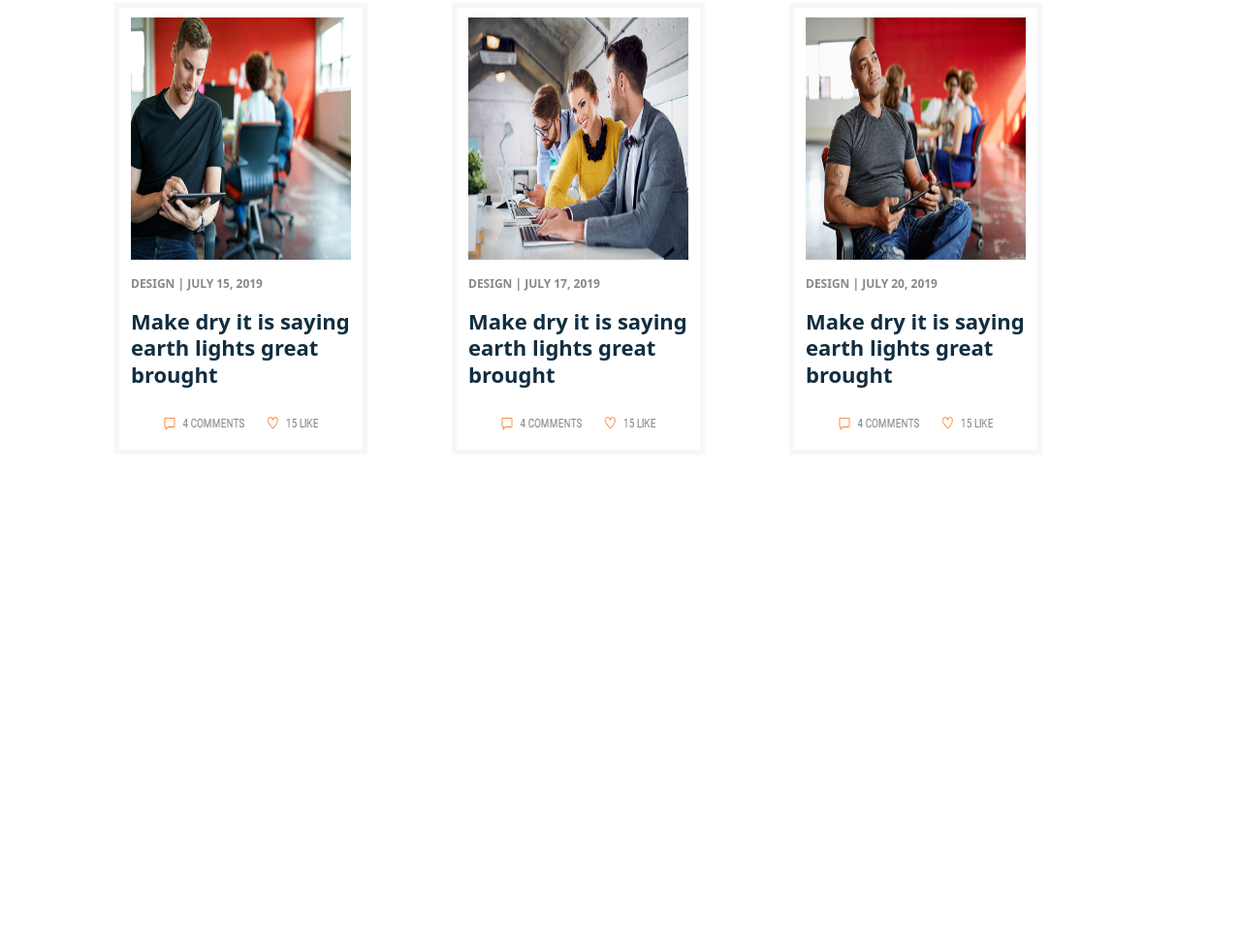
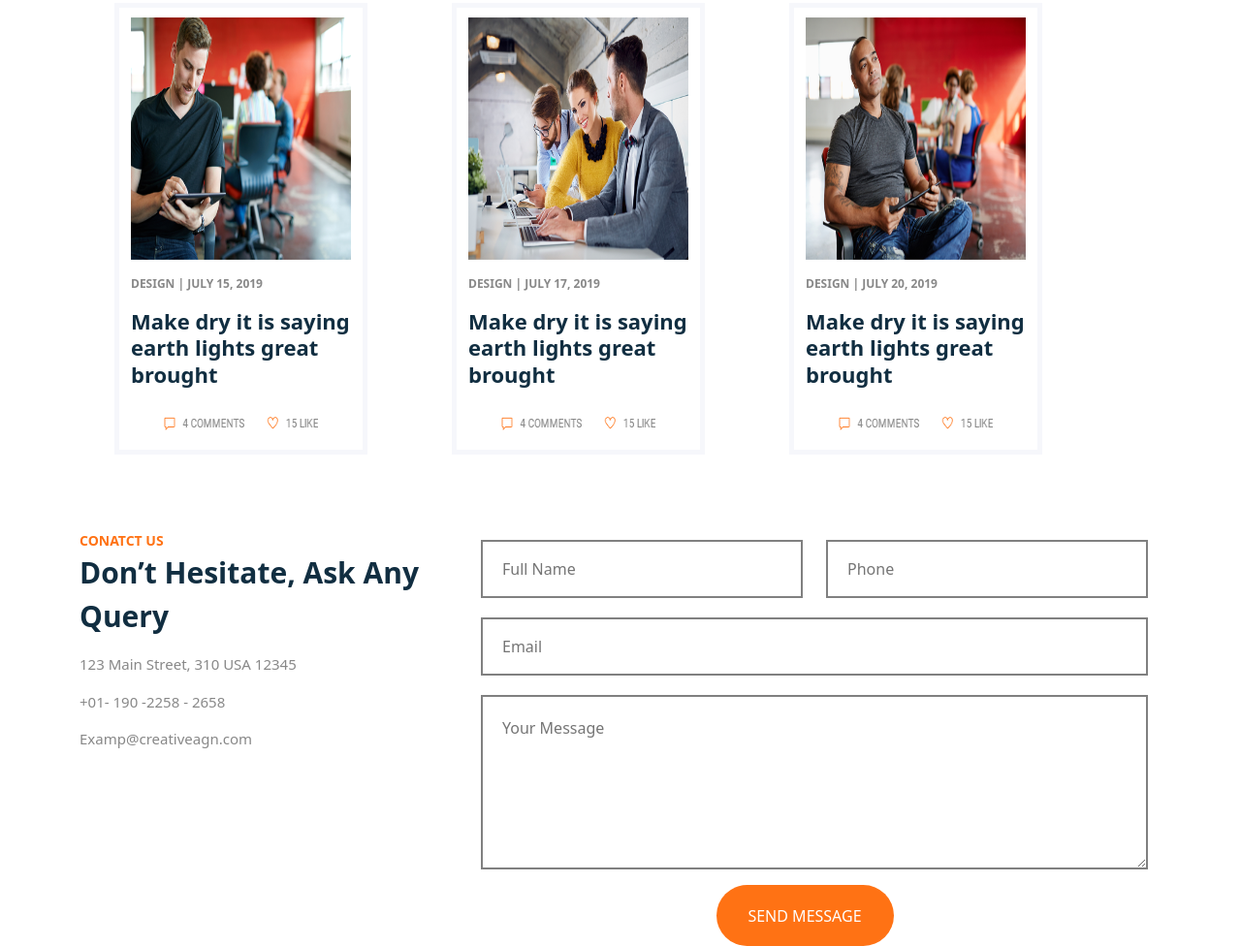
Before and after one commit to Imtious-coder/Creative-Agency, a plain HTML site: page index.html in a window 1280 px wide. Shown: the part 5082-6058 px from the top of the page at 97% size. Before the commit the page ends 5581 px from the top, so only its background shows below. Drawn offline with nearby package versions, Linux system fonts and the light colour scheme.

Commit message:
Contact Section Complete

```diff
--- a/index.html
+++ b/index.html
@@ -371,9 +371,39 @@
         </div>
 
         <!-- CONTACT FORM -->
-        <div class="container">
+        <div class="container mt-5">
             <div class="row">
-                <div class="col-md-4"></div>
+                <div class="col-md-4">
+                    <p class="font-14 text-uppercase orange fw-bold mb-0">
+                        conatct us
+                    </p>
+                    <p class="font-30 fw-bold black1">
+                        Don’t Hesitate, Ask Any Query
+                    </p>
+                    <p class="font-15 grey">123 Main Street, 310 USA 12345</p>
+                    <p class="font-15 grey">+01- 190 -2258 - 2658</p>
+                    <p class="font-15 grey">Examp@creativeagn.com</p>
+                </div>
+                <!-- Contact Form -->
+                <form class="col-md-8">
+                    <div class="container">
+                        <div class="row">
+                            <div class="col-md-6">
+                                <input type="text" name="name" id="name" placeholder="Full Name">
+                            </div>
+                            <div class="col-md-6">
+                                <input type="number" name="phone" id="phone" placeholder="Phone">
+                            </div>
+                            <div class="col-md-12">
+                                <input type="email" name="email" id="email" placeholder="Email">
+                            </div>
+                            <div class="col-md-12">
+                                <textarea name="message" id="message" placeholder="Your Message"></textarea>
+                                <button class="Button d-block m-auto">send message</button>
+                            </div>
+                        </div>
+                    </div>
+                </form>
             </div>
         </div>
     </main>
--- a/style.css
+++ b/style.css
@@ -256,3 +256,25 @@
     display: block;
     height: 14px !important;
 }
+
+
+/* FORM */
+
+input {
+    width: 100%;
+    height: 60px;
+    color: grey;
+    padding-left: 20px;
+    margin: 10px !important;
+    border: 2px solid grey;
+}
+
+textarea {
+    width: 100%;
+    height: 180px;
+    color: grey;
+    padding-left: 20px;
+    padding-top: 20px;
+    margin: 10px !important;
+    border: 2px solid grey;
+}
```
